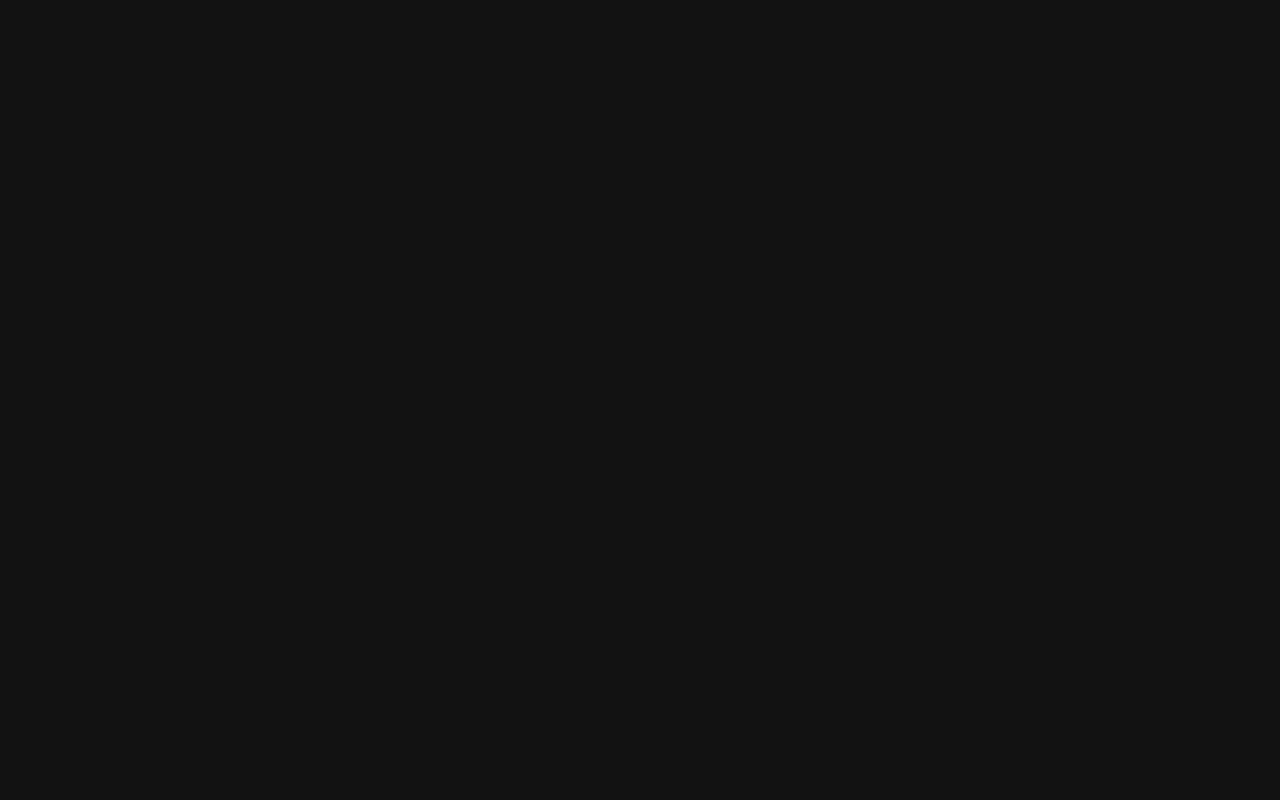
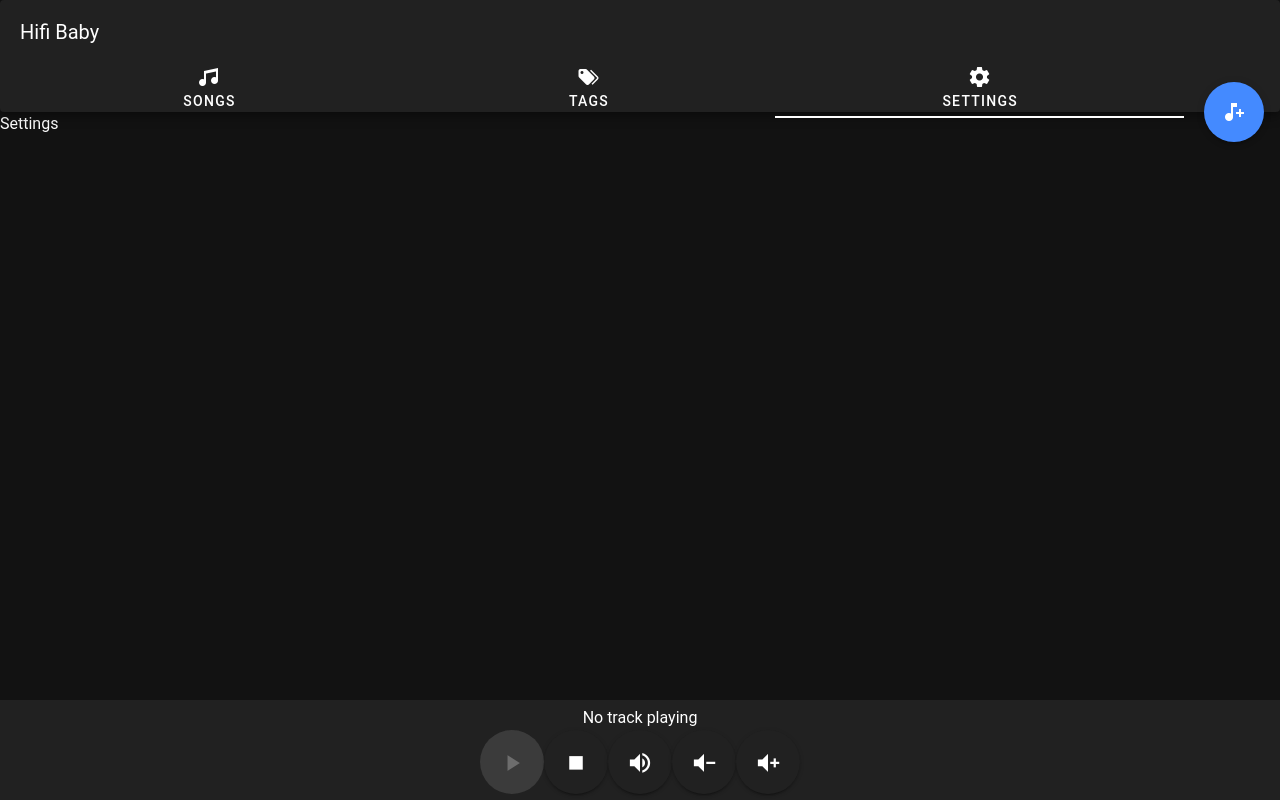
Before and after one commit to OhohLeo/hifi-baby-ui, a Vue app: page /settings in a window 1280 px wide. Before the commit this address had no page. Built offline with nearby package versions, Linux system fonts and the light colour scheme; no server answers.

Commit message:
feature: add tags, settings & move AddSongDialog from TopMenu

```diff
--- a/src/components.d.ts
+++ b/src/components.d.ts
@@ -7,12 +7,13 @@ export {}
 /* prettier-ignore */
 declare module 'vue' {
   export interface GlobalComponents {
-    DialogImportSong: typeof import('./components/DialogImportSong.vue')['default']
-    DownloadSong: typeof import('./components/DownloadSong.vue')['default']
+    AddSongDialog: typeof import('./components/AddSongDialog.vue')['default']
     MusicPlayer: typeof import('./components/MusicPlayer.vue')['default']
     PlayList: typeof import('./components/PlayList.vue')['default']
     RouterLink: typeof import('vue-router')['RouterLink']
     RouterView: typeof import('vue-router')['RouterView']
+    Settings: typeof import('./components/Settings.vue')['default']
+    Tags: typeof import('./components/Tags.vue')['default']
     TopMenu: typeof import('./components/TopMenu.vue')['default']
   }
 }
--- /dev/null
+++ b/src/components/AddSongDialog.vue
@@ -0,0 +1,77 @@
+<template>
+  <v-dialog v-model="dialog" max-width="500" @update:model-value="close">
+    <v-card>
+      <v-card-item>
+        <v-card-title>Add Song</v-card-title>
+        <v-spacer></v-spacer>
+        <v-card-text>
+          <v-file-input
+            v-model="selectedFile"
+            label="Audio file input"
+            variant="outlined"
+            prepend-icon="mdi-music-note-plus"
+            accept=".mp3, .wav, .ogg, .flac"
+          >
+          </v-file-input>
+        </v-card-text>
+      </v-card-item>
+      <v-alert v-if="message" type="error">
+        {{ message }}
+      </v-alert>
+      <v-card-actions>
+        <v-btn class="mt-3" color="primary" variant="text" @click="submit">
+          Submit
+        </v-btn>
+      </v-card-actions>
+    </v-card>
+  </v-dialog>
+</template>
+
+<script setup lang="ts">
+import audioService from '../services/api'
+import { usePlaylistStore } from '../stores/PlayList'
+import { defineProps } from 'vue'
+
+const dialog = ref(false)
+const message = ref('')
+const props = defineProps({
+  isOpen: Boolean,
+})
+const emit = defineEmits(['update:isOpen'])
+
+watch(
+  () => props.isOpen,
+  (newValue) => {
+    dialog.value = newValue
+    message.value = ''
+  }
+)
+
+const selectedFile = ref(null)
+const playlistStore = usePlaylistStore()
+const submit = async () => {
+  if (!selectedFile.value) {
+    message.value = 'Select an audio file.'
+    return
+  }
+
+  try {
+    const response = await audioService.addTrack(selectedFile.value)
+    if (response.status == 201) {
+      playlistStore.fetchTracks()
+      close()
+    } else {
+      console.error(response)
+      message.value = 'Issue when downloading audio file'
+    }
+  } catch (error) {
+    console.error(error)
+    message.value = 'Issue when sending audio file.'
+  }
+}
+const close = () => {
+  dialog.value = false
+  message.value = ''
+  emit('update:isOpen', false)
+}
+</script>
--- a/src/components/PlayList.vue
+++ b/src/components/PlayList.vue
@@ -21,13 +21,12 @@
               </template>
               <template #append>
                 <v-container>
-                  <v-row align="center" justify="start">
-                    <v-col class="py-1 pe-0" cols="auto">
-                      <v-chip closable>
-                        <v-icon icon="mdi-music" start></v-icon>
-                        {{ 'test' }}
-                      </v-chip>
-                    </v-col>
+                  <v-row align="center">
+                    <v-chip
+                      prepend-icon="mdi-tag-multiple"
+                      @click="openTagDialog"
+                      >+</v-chip
+                    >
                   </v-row>
                 </v-container>
                 <v-icon @click="removeTrack(track.id)">mdi-delete</v-icon>
@@ -38,6 +37,21 @@
       </v-row>
     </v-container>
   </div>
+
+  <v-dialog v-model="dialog" max-width="500">
+    <v-card>
+      <v-card-item>
+        <v-card-title>Add Tag</v-card-title>
+        <v-spacer class=""></v-spacer>
+      </v-card-item>
+      <v-alert v-if="message" type="error">
+        {{ message }}
+      </v-alert>
+      <v-card-actions>
+        <v-btn class="mt-3" color="primary" variant="text"> Submit </v-btn>
+      </v-card-actions>
+    </v-card>
+  </v-dialog>
 </template>
 
 <script setup lang="ts">
@@ -79,10 +93,17 @@ const playOrPauseTrack = async (trackID: string) => {
   }
 }
 
-// Ajout de la fonction de suppression de track
 const removeTrack = async (trackID: string) => {
   await audioService.removeTrack(trackID)
   playlistStore.fetchTracks()
   musicPlayerStore.fetchCurrentTrack()
 }
+
+const dialog = ref(false)
+const message = ref('')
+
+const openTagDialog = () => {
+  dialog.value = true
+  message.value = ''
+}
 </script>
--- /dev/null
+++ b/src/components/Settings.vue
@@ -0,0 +1 @@
+<template>Settings</template>
--- /dev/null
+++ b/src/components/Tags.vue
@@ -0,0 +1 @@
+<template>Tags</template>
--- a/src/components/TopMenu.vue
+++ b/src/components/TopMenu.vue
@@ -3,15 +3,32 @@
     <v-app-bar-title>Hifi Baby</v-app-bar-title>
 
     <template v-slot:extension>
-      <v-container class="d-flex">
-        <v-tabs v-model="tabs" align-tabs="title">
-          <v-tab text="Songs" value="songs"></v-tab>
+      <v-container>
+        <v-tabs align-tabs="center" height="60" grow stacked>
+          <v-tab
+            to="/"
+            prepend-icon="mdi-music"
+            text="Songs"
+            value="songs"
+          ></v-tab>
+          <v-tab
+            to="/tags"
+            prepend-icon="mdi-tag-multiple"
+            text="Tags"
+            value="tags"
+          ></v-tab>
+          <v-tab
+            to="/settings"
+            prepend-icon="mdi-cog"
+            text="Settings"
+            value="settings"
+          ></v-tab>
         </v-tabs>
       </v-container>
       <v-fab
         class="mr-4"
         color="blue-accent-2"
-        icon="mdi-plus"
+        icon="mdi-music-note-plus"
         location="bottom right"
         size="60"
         absolute
@@ -21,82 +38,14 @@
       </v-fab>
     </template>
   </v-app-bar>
-
-  <v-dialog v-model="dialog" max-width="500">
-    <v-card>
-      <v-card-item>
-        <v-card-title> Import Song </v-card-title>
-        <v-spacer class=""></v-spacer>
-        <v-card-text>
-          <v-file-input
-            v-model="selectedFile"
-            label="Audio file input"
-            variant="outlined"
-            prepend-icon="mdi-music-note"
-            accept=".mp3, .wav, .ogg, .flac"
-          >
-          </v-file-input>
-        </v-card-text>
-      </v-card-item>
-      <v-alert v-if="message" type="error">
-        {{ message }}
-      </v-alert>
-      <v-card-actions>
-        <v-btn class="mt-3" color="primary" variant="text" @click="submitFile">
-          Submit
-        </v-btn>
-      </v-card-actions>
-    </v-card>
-  </v-dialog>
+  <AddSongDialog v-model:isOpen="isDialogOpen" />
 </template>
 
 <script setup lang="ts">
-import audioService from '../services/api'
-import { usePlaylistStore } from '../stores/PlayList'
+import { ref } from 'vue'
 
-const dialog = ref(false)
-const selectedFile = ref(null)
-const message = ref('')
-const playlistStore = usePlaylistStore()
-
+const isDialogOpen = ref(false)
 const openDialog = () => {
-  message.value = ''
-  dialog.value = true
-}
-
-const submitFile = async () => {
-  if (!selectedFile.value) {
-    message.value = 'Select an audio file.'
-    return
-  }
-
-  try {
-    const response = await audioService.addTrack(selectedFile.value)
-    if (response.status == 201) {
-      playlistStore.fetchTracks()
-      message.value = ''
-      dialog.value = false
-    } else {
-      console.error(response)
-      message.value = 'Issue when downloading audio file'
-    }
-  } catch (error) {
-    console.error(error)
-    message.value = 'Issue when sending audio file.'
-  }
+  isDialogOpen.value = true
 }
 </script>
-
-<script lang="ts">
-export default {
-  data: () => ({
-    tabs: null,
-  }),
-
-  computed: {
-    activeFab() {
-      return {}
-    },
-  },
-}
-</script>
--- a/src/pages/index.vue
+++ /dev/null
@@ -1,7 +0,0 @@
-<template>
-  <PlayList />
-</template>
-
-<script lang="ts" setup>
-  //
-</script>
--- a/src/router/index.ts
+++ b/src/router/index.ts
@@ -5,13 +5,39 @@
  */
 
 // Composables
-import { createRouter, createWebHistory } from 'vue-router/auto'
-import { setupLayouts } from 'virtual:generated-layouts'
-import { routes } from 'vue-router/auto-routes'
+import { createRouter, createWebHistory } from 'vue-router'
+import PlayList from '@/components/PlayList.vue'
+import Tags from '@/components/Tags.vue'
+import Settings from '@/components/Settings.vue'
+import DefaultLayout from '@/layouts/default.vue'
+
+const routes = [
+  {
+    path: '/',
+    component: DefaultLayout, // Utilisation du layout par défaut
+    children: [
+      {
+        path: '/',
+        name: 'Playlist',
+        component: PlayList,
+      },
+      {
+        path: '/tags',
+        name: 'Tags',
+        component: Tags,
+      },
+      {
+        path: '/settings',
+        name: 'Settings',
+        component: Settings,
+      },
+    ],
+  },
+]
 
 const router = createRouter({
   history: createWebHistory(import.meta.env.BASE_URL),
-  routes: setupLayouts(routes),
+  routes: routes,
 })
 
 // Workaround for https://github.com/vitejs/vite/issues/11804
```
Also changed, not shown: src/models.ts (+17 -0 lines), tsconfig.json (+3 -6 lines).
